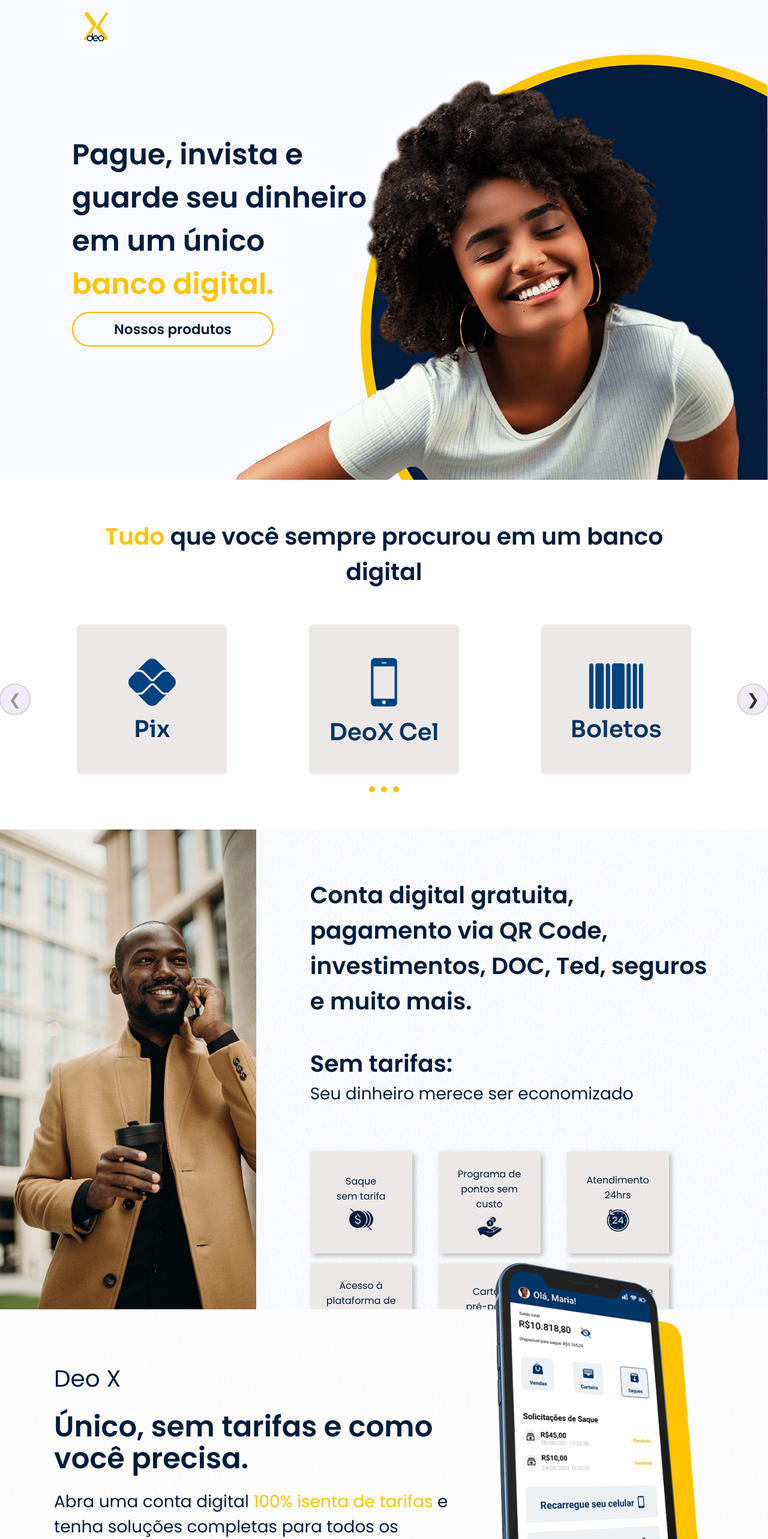
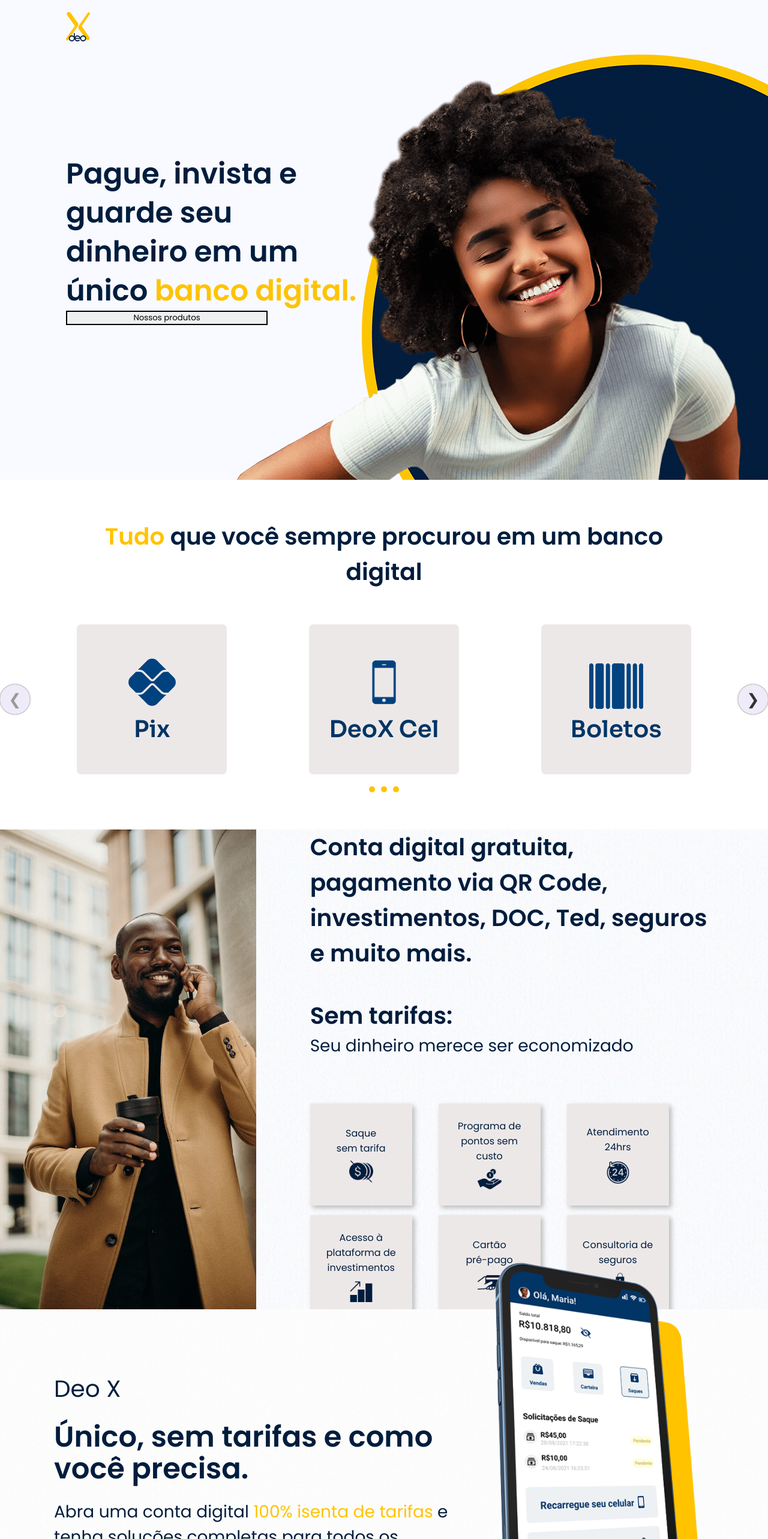
Before and after one commit to igorfurtado/DeoX, a React (Create React App) app: page / in a window 1280 px wide. Shown: the top 2566 px of the page at 60% size. Built offline with nearby package versions, Linux system fonts and the light colour scheme.

Commit message:
Responsividade seções 1 a 3

```diff
--- a/src/App.css
+++ b/src/App.css
@@ -1,19 +1,30 @@
-body {
+*{
   margin: 0;
   padding: 0;
-  color: #242424;
-  font-family: sans-serif;
+  box-sizing: border-box;
+}
+
+body {
+  font-family: 'Poppins', sans-serif;
   word-wrap: break-word;
   overflow-wrap: break-word;
   overflow-x: hidden;
+  height: 100vh;
+  max-height: -webkit-fill-available;
+  min-height: 100vh;
+  max-height: 100vh;
+  min-height: -webkit-fill-available;
 }
 
 html{
+  height: -webkit-fill-available;
   scroll-behavior: smooth;
 }
 
+@media screen and (min-width: 250px){
   .wrapper{
     width: 100%;
+    height: 100%;
     margin: 0 auto;
   }
 
@@ -21,6 +32,8 @@
     display: flex;
     flex-direction: column;
     background-color: #FFFFFF;
+    width: 100%;
+    height: 100%;
   }
 
   .nav{
@@ -49,6 +62,7 @@
 
   .content{
     background-color: #FFFFFF;
+    overflow: hidden;
   }
 
   .parallax{
@@ -66,6 +80,16 @@
     -webkit-background-size: cover;
     -moz-background-size: cover;
     -o-background-size: cover;
+  }
+
+  .first-section{
+    display: flex;
+    flex-direction: column;
+    justify-content: center;
+    height: 100vh !important;
+    width: 100%;
+    overflow: hidden;
+    position: relative;
   }
 
   .parallax-third-section{
@@ -102,17 +126,6 @@
     -o-background-size: cover;
   }
 
-/* .parallax::after{
-  content: "";
-  height: 100%;
-  width: 100%;
-  position: absolute;
-  z-index: 7;
-  /* background: linear-gradient(to bottom, rgba(0,0,0,0) 0, rgba(0,0,0,0) 50%, #000000 100%);
-  background: -moz-linear-gradient(to bottom, rgba(0,0,0,0) 0, rgba(0,0,0,0) 50%, #000000 100%);
-  background: -webkit-linear-gradient(to bottom, rgba(0,0,0,0) 0, rgba(0,0,0,0) 50%, #000000 100%); */
-/* } */
-
   .bg-first-section, .bg-third-section{
     background-color: #F8FAFF;
   }
@@ -123,6 +136,19 @@
 
   .bg-fifth-section{
     background-image: url('./assets/bg_section5.jpg');
+    background-size: cover;
+    background-repeat: no-repeat;
+  }
+
+  .wrapper-section3{
+    background-image: url('./assets/bg_section3.jpg');
+    background-size: cover;
+    background-repeat: no-repeat;
+    display: flex;
+  }
+
+  .light-bg-section3{
+    display: none;
   }
 
   .parallax h1{
@@ -130,30 +156,35 @@
   }
 
   .margin-section{
-  margin-left: 120px;
-  margin-right: 120px;
+    margin-left: 20px;
+    margin-right: 20px;
   }
 
   .box-title-1{
     display: flex;
     justify-content: center;
     align-items: center;
-  width: 50%;
+    width: 100%;
+    margin-top: -120px;
     text-align: left;
+    z-index: 100;
   }
 
   .image-bg-1{
     display: flex;
     justify-content: flex-end;
+    align-items: center;
     position: absolute;
     bottom: 0;
     right: 0;
+    z-index: 5;
+    margin-right: -2px;
   }
 
   .image-bg-1 img, .mockup img{
     position: relative;
-  width: 100%;
-  max-width: 100%;
+    width: 80%;
+    max-width: 80%;
     height: auto;
     display: block;
     margin-bottom: -5px;
@@ -161,7 +192,7 @@
 
   .grid-section3{
     display: grid;
-  grid-template: 1fr/1.5fr 3fr;
+    grid-template: 1fr/0fr 3fr;
     height: 100vh;
     width: 100%;
   }
@@ -174,22 +205,38 @@
     overflow: hidden;
   }
 
-.benefits-title{
+  .benefits-title1{
+    margin-left: 40px;
+    margin-right: 40px;
+  }
+
+  .benefits-title2{
     display: flex;
     flex-direction: column;
-  margin-top: 45px;
-  margin-left: 90px;
-  margin-right: 90px;
+    margin-top: 20px;
+    margin-left: 40px;
+    margin-right: 40px;
   }
 
   .grid-cards{
     display: grid;
-  grid-template: 1fr 1fr/1fr 1fr 1fr;
-  grid-gap: 16px 44px;
-  width: 550px;
-  margin-left: 90px;
-  margin-right: 90px;
-  margin-top: 75px;
+    grid-template: 1fr 1fr 1fr/1fr 1fr;
+    grid-gap: 10px 10px;
+    margin-left: 20px;
+    margin-right: 20px;
+    margin-top: 25px;
+    justify-items: center;
+    align-items: center;
+  }
+
+  .benefits-card .paragraph-poppins {
+    font-size: 12px;
+  }
+
+  .grid-wrapper{
+    display: flex;
+    justify-content: center;
+    align-items: center;
   }
 
   .benefits-card{
@@ -198,11 +245,17 @@
     justify-content: space-evenly;
     align-items: center;
     text-align: center;
-  width: 170px;
-  height: 170px;
-  background-color: #EDE8E8;
+    width: 130px;
+    height: 130px;
+    background-color: rgba(255, 255, 255, 0.25);
+    backdrop-filter: blur(100px);
     box-shadow: 4px 4px 8px rgba(0, 0, 0, 0.25);
+    border: 1px solid #EDE8E8;
     padding: 15px;
+  }
+
+  .img-card-benefits{
+    width: 40px;
   }
 
   .grid-seventh-section{
@@ -254,6 +307,7 @@
     width: 100%;
     height: 600px;
     position: relative;
+    overflow: hidden;
   }
 
   .doubts-box{
@@ -297,6 +351,7 @@
     width: 100%;
     height: 800px;
     position: relative;
+    overflow: hidden;
   }
 
   .form-box{
@@ -371,18 +426,39 @@
     color: #EDE8E8;
   }
 
+  .card-font-size{
+    width: 90px;
+  }
+
+  .jiydRp {
+    width: 180px !important;
+    height: 180px !important;
+    max-height: 250px !important;
+    max-width: 250px !important;
+  }
+
+  .title-section-2{
+    margin-top: 65px;
+    padding: 0 40px;
+  }
+
+  .qoLPS {
+    max-width: 100% !important;
+  }
+
   /* Utilitárias */
 
   .title-h1{
     font-family: 'Poppins', sans-serif;
     font-weight: 600;
-  font-size: 48px;
+    font-size: 18px;
+    line-height: 135%;
   }
 
   .title-h2{
     font-family: 'Poppins', sans-serif;
     font-weight: 600;
-  font-size: 39px;
+    font-size: 30px;
   }
 
   .title-h2-regular{
@@ -406,7 +482,7 @@
   .title-h5{
     font-family: 'Poppins', sans-serif;
     font-weight: 600;
-  font-size: 23px;
+    font-size: 18px;
   }
 
   .paragraph-poppins{
@@ -432,12 +508,16 @@
     color: #001D3D;
   }
 
-.services-card{
+  .services-card, .open-banking{
     display: flex;
     flex-direction: column;
     justify-content: center;
     align-items: center;
-  font-size: 33px;
+    font-size: 23px;
+  }
+
+  .open-banking{
+    font-size: 18px;
   }
 
   .text-orange{
@@ -453,10 +533,10 @@
     flex-direction: row;
     justify-content: center;
     align-items: center;
-  width: 336px;
+    width: 230px;
     cursor: pointer;
     padding: 10px 35px;
-  border: 2px solid #FFB200;
+    border: 2px solid #001D3D;
     border-radius: 112px;
     background-color: transparent;
     transition: all 0.3s ease-out;
@@ -497,3 +577,272 @@
     border: 2px solid #ca8e00;
     box-shadow: 2px 3px 5px 0.5px rgb(0 0 0 / 15%);
   }
+
+  .wrapper-section3 .title-h2{
+    font-size: 20px;
+  }
+
+  .wrapper-section3 .title-h4{
+    font-size: 14px;
+  }
+}
+
+@media screen and (min-width: 370px){
+
+  .title-h1{
+    font-size: 30px;
+  }
+
+  .box-title-1{
+    margin-top: -250px;
+  }
+
+  .image-bg-1 img{
+    width: 120%;
+    max-width: 120%;
+  }
+
+  .App {
+    height: 400px !important;
+  }
+
+  .grid-cards{
+    grid-gap: 15px 15px;
+  }
+}
+
+@media screen and (min-width: 405px){
+  .benefits-card{
+    width: 150px;
+    height: 150px;
+  }
+
+  .benefits-card .paragraph-poppins {
+    font-size: 16px;
+  }
+}
+
+@media screen and (min-width: 420px){
+
+  .title-h1{
+    font-size: 43px;
+  }
+
+  .box-title-1{
+    margin-top: -200px;
+  }
+
+  .image-bg-1 img, .mockup img{
+    width: 90%;
+    max-width: 90%;
+  }
+
+  .btn-large{
+    width: 280px;
+  }
+
+  .title-h5{
+    font-size: 23px;
+  }
+
+  .jiydRp {
+    width: 250px !important;
+    height: 250px !important;
+  }
+
+  .services-card{
+    font-size: 33px;
+  }
+
+  .open-banking{
+    font-size: 30px;
+  }
+}
+
+@media screen and (min-width: 250px) and (max-height: 580px){
+
+  .wrapper-section3 .title-h2{
+    font-size: 12px;
+  }
+
+  .wrapper-section3 .title-h4{
+    font-size: 9px;
+  }
+
+  .benefits-title2 {
+    margin-top: 10px;
+  }
+
+  .grid-cards {
+    margin-left: 0px;
+    margin-right: 0px;
+    margin-top: 10px;
+  }
+
+  .benefits-card {
+    width: 90px;
+    height: 90px;
+    padding: 5px;
+  }
+
+  .benefits-card .paragraph-poppins {
+    font-size: 10px;
+  }
+
+  .img-card-benefits {
+    width: 25px;
+  }
+}
+
+@media screen and (min-width: 250px) and (max-height: 700px){
+  .benefits-card {
+    width: 100px;
+    height: 100px;
+    padding: 5px;
+  }
+
+  .benefits-card .paragraph-poppins {
+    font-size: 10px;
+  }
+
+  .img-card-benefits {
+    width: 25px;
+  }
+}
+
+@media screen and (min-width: 545px){
+  .margin-section{
+    margin-left: 40px;
+    margin-right: 40px;
+  }
+
+  .title-h1{
+    font-size: 48px;
+  }
+
+  .box-title-1{
+    margin-top: -300px;
+  }
+
+  .benefits-card {
+    width: 170px;
+    height: 170px;
+  }
+}
+
+@media screen and (min-width: 680px){
+  .title-section-2{
+    padding: 0 120px;
+  }
+
+  .title-h2{
+    font-size: 39px;
+  }
+
+  .qoLPS {
+    max-width: 70% !important;
+  }
+
+}
+
+@media screen and (min-width: 740px){
+
+  .wrapper-section3 .title-h2{
+    font-size: 30px;
+  }
+
+  .wrapper-section3 .title-h4{
+    font-size: 28px;
+  }
+
+  .grid-cards{
+    display: grid;
+    grid-template: 1fr 1fr/1fr 1fr 1fr;
+    grid-gap: 36px 36px;
+    width: 550px;
+    margin-left: 90px;
+    margin-right: 90px;
+    margin-top: 75px;
+  }
+
+  .benefits-title1{
+    margin-left: 90px;
+    margin-right: 90px;
+  }
+
+  .benefits-title2{
+    margin-top: 45px;
+    margin-left: 90px;
+    margin-right: 90px;
+  }
+}
+
+@media screen and (min-width: 800px){
+  .grid-cards{
+    grid-gap: 16px 44px;
+  }
+}
+
+@media screen and (min-width: 882px){
+  .wrapper-section3 .title-h2{
+    font-size: 39px;
+  }
+}
+
+@media screen and (min-width: 992px){
+  .btn-large, .btn-medium, .btn-form{
+    width: 336px;
+  }
+
+  .grid-section3{
+    grid-template: 1fr/1.5fr 3fr;
+  }
+
+  .grid-wrapper{
+    display: flex;
+    justify-content: flex-start;
+    align-items: center;
+  }
+
+  .light-bg-section3{
+    display: flex;
+  }
+
+  .benefits-card{
+    background-color: #EDE8E8;
+    box-shadow: 4px 4px 8px rgba(0, 0, 0, 0.25);
+  }
+
+}
+
+@media screen and (min-width: 1100px){
+  .box-title-1{
+    margin-top: -280px;
+  }
+}
+
+@media screen and (min-width: 1180px){
+  .image-bg-1 img, .mockup img{
+    width: 100%;
+    max-width: 100%;
+  }
+
+  .margin-section{
+    margin-left: 90px;
+    margin-right: 90px;
+  }
+
+  .box-title-1 {
+    width: 45%;
+    margin-top: 0;
+  }
+}
+
+@media screen and (min-width: 1290px){
+  .box-title-1{
+    width: 50%;
+  }
+}
+
+@media screen and (min-width: 1400px){
+}
--- a/src/components/FirstSection.js
+++ b/src/components/FirstSection.js
@@ -3,12 +3,14 @@
 
 export default function FirstSection() {
     return (
-        <section className=" section-module parallax bg-first-section">
+        <section className=" section-module first-section bg-first-section">
             <div className="margin-section">
-                <div className="box-title-1">
-                    <h1 className="title-h1 text-blue">Pague, invista e guarde seu dinheiro em um único <br></br> <span className="text-orange">banco digital.</span></h1>
+                <div style={{ position: "relative", zIndex: "100", marginLeft: "20px" }}>
+                    <div className="box-title-1">
+                        <h1 className="title-h1 text-blue">Pague, invista e guarde seu dinheiro em um único <span className="text-orange">banco digital.</span></h1>
+                    </div>
+                    <AnchorLink href='#products' style={{ textDecoration: "none", zIndex: "100" }}><button className="btn-large title-h5 text-blue">Nossos produtos</button></AnchorLink>
                 </div>
-                <AnchorLink href='#products' style={{ textDecoration: "none" }}><button className="btn-large title-h5 text-blue">Nossos produtos</button></AnchorLink>
                 <div className="image-bg-1">
                     <img src="./assets/bg_section1.png" alt="Mulher feliz + Deo X"></img>
                 </div>
--- a/src/components/ItemsSlider/ItemSlider.js
+++ b/src/components/ItemsSlider/ItemSlider.js
@@ -13,50 +13,50 @@
     ];
 
     return (
-        <div>
-            <h1 style={{ textAlign: "center", marginTop: "65px", padding: " 0 120px" }} className="text-blue title-h2"><span className="text-orange">Tudo</span> que você sempre procurou em um banco digital</h1>
+        <div style={{ width: "100%", height: "100%" }}>
+            <h1 style={{ textAlign: "center" }} className="text-blue title-h2 title-section-2"><span className="text-orange">Tudo</span> que você sempre procurou em um banco digital</h1>
             <div className="App">
                 <Carousel breakPoints={breakPoints}>
                     <Item>
-                        <div className="font-sora services-card">
-                            <div><img src="./assets/pix-logo.png" style={{ width: "90px" }} alt="Deo X Pix"></img></div>
+                        <div className="font-sora services-card card-size">
+                            <div><img src="./assets/pix-logo.png" className="card-font-size" alt="Deo X Pix"></img></div>
                             <h3 className="sora-card">Pix</h3>
                         </div>
                     </Item>
                     <Item>
-                        <div className="font-sora services-card">
-                            <div><img src="./assets/phone-icon.png" style={{ width: "100px" }} alt="Deo X Cel"></img></div>
+                        <div className="font-sora services-card card-size">
+                            <div><img src="./assets/phone-icon.png" className="card-font-size" alt="Deo X Cel"></img></div>
                             <h3 className="sora-card">DeoX Cel</h3>
                         </div>
                     </Item>
                     <Item>
-                        <div className="font-sora services-card" style={{ marginTop: "15px" }}>
-                            <div><img src="./assets/bar-code-icon.png" style={{ width: "90px" }} alt="Barcode Deo X"></img></div>
+                        <div className="font-sora services-card card-size" style={{ marginTop: "15px" }}>
+                            <div><img src="./assets/bar-code-icon.png" className="card-font-size" alt="Barcode Deo X"></img></div>
                             <h3 className="sora-card">Boletos</h3>
                         </div>
                     </Item>
                     <Item>
-                        <div className="font-sora services-card">
-                            <div><img src="./assets/ted-icon.png" style={{ width: "90px" }} alt="TED icon Deo X"></img></div>
+                        <div className="font-sora services-card card-size">
+                            <div><img src="./assets/ted-icon.png" className="card-font-size" alt="TED icon Deo X"></img></div>
                             <h3 className="sora-card">TED</h3>
                         </div>
                     </Item>
                     <Item>
-                        <div className="font-sora services-card">
-                            <div><img src="./assets/doc-icon.png" style={{ width: "90px" }} alt="DOC icon Deo X"></img></div>
+                        <div className="font-sora services-card card-size">
+                            <div><img src="./assets/doc-icon.png" className="card-font-size" alt="DOC icon Deo X"></img></div>
                             <h3 className="sora-card">DOC</h3>
                         </div>
                     </Item>
                     <Item>
-                        <div className="font-sora services-card">
-                            <div><img src="./assets/qr-code-icon.png" style={{ width: "90px" }} alt="Pagamento com QR Code Deo X"></img></div>
+                        <div className="font-sora services-card card-size">
+                            <div><img src="./assets/qr-code-icon.png" className="card-font-size" alt="Pagamento com QR Code Deo X"></img></div>
                             <h3 className="sora-card">QR Code</h3>
                         </div>
                     </Item>
                     <Item>
-                        <div className="font-sora services-card">
-                            <div style={{ height: "115px" }}><img src="./assets/open-banking-icon.png" style={{ width: "90px" }} alt="Open banking Deo X"></img></div>
-                            <h3 className="sora-card" style={{ fontSize: "30px" }}>Open Banking</h3>
+                        <div className="font-sora services-card card-size">
+                            <div style={{ height: "115px" }}><img src="./assets/open-banking-icon.png" className="card-font-size" alt="Open banking Deo X"></img></div>
+                            <h3 className="sora-card open-banking">Open Banking</h3>
                         </div>
                     </Item>
                 </Carousel>
--- a/src/components/ItemsSlider/styles.css
+++ b/src/components/ItemsSlider/styles.css
@@ -3,7 +3,7 @@
     display: flex;
     align-items: center;
     justify-content: center;
-    height: 400px;
+    height: 320px;
   }
 
 .qoLPS {
--- a/src/components/SecondSection.js
+++ b/src/components/SecondSection.js
@@ -3,7 +3,7 @@
 
 export default function SecondSection() {
     return (
-        <section className="section-module content">
+        <section className="section-module content  ">
             <div className="packaging" id="products">
                 <ItemSlider className="font-sora"></ItemSlider>
             </div>
--- a/src/components/Slider/slider.css
+++ b/src/components/Slider/slider.css
@@ -1,7 +1,7 @@
-*{
+/* *{
     box-sizing: border-box;
     margin: 0;
-}
+} */
 
 :root{
     --heights: 50vh;
--- a/src/components/ThirdSection.js
+++ b/src/components/ThirdSection.js
@@ -8,42 +8,44 @@
                 <div className="bg-image-3">
                     <img src="../assets/bg_section3.jpg" alt="Men holding his phone and smiling - Deo X"></img>
                 </div>
-                <div>
+                <div className="wrapper-section3">
                     <div style={{ position: "absolute", width: "100%", height: "100%" }}>
-                        <img style={{ width: "100%", height: "100%" }} src="../assets/bg-f8faff.jpg" alt="Light background"></img>
+                        <img className="light-bg-section3" style={{ width: "100%", height: "100%" }} src="../assets/bg-f8faff.jpg" alt="Light background"></img>
                     </div>
 
-                    <div style={{ position: "relative" }}>
-                        <h2 className="title-h2 text-blue" style={{ marginTop: "80px", marginLeft: "90px", marginRight: "90px" }}>Conta digital gratuita, pagamento
+                    <div style={{ position: "relative", display: "flex", flexDirection: "column", justifyContent: "center" }}>
+                        <h2 className="title-h2 text-blue benefits-title1">Conta digital gratuita, pagamento
                             via QR Code, investimentos, DOC, Ted, seguros e muito mais. </h2>
-                        <div className="benefits-title">
+                        <div className="benefits-title2">
                             <h2 className="title-h2 text-blue">Sem tarifas:</h2>
                             <h3 className="title-h4 text-blue">Seu dinheiro merece ser economizado</h3>
                         </div>
+                        <div className="grid-wrapper">
                             <div className="grid-cards">
-                            <div className="benefits-card">
+                                <div className="benefits-card paragraph-poppins">
                                     <p className="paragraph-poppins">Saque <br />sem tarifa</p>
-                                <img src="../assets/noTax.png" alt="No Tax - Deo X" style={{ width: "40px", marginTop: "-15px" }}></img>
+                                    <img className="img-card-benefits" src="../assets/noTax.png" alt="No Tax - Deo X" style={{ marginTop: "-15px" }}></img>
                                 </div>
                                 <div className="benefits-card paragraph-poppins">
                                     <p className="paragraph-poppins">Programa de pontos sem custo</p>
-                                <img src="../assets/points-icon.png" alt="Points program - Deo X" style={{ width: "40px", marginTop: "-5px" }}></img>
+                                    <img className="img-card-benefits" src="../assets/points-icon.png" alt="Points program - Deo X" style={{ marginTop: "-5px" }}></img>
                                 </div>
                                 <div className="benefits-card paragraph-poppins">
                                     <p className="paragraph-poppins">Atendimento 24hrs</p>
-                                <img src="../assets/time-icon.png" alt="24hrs - Deo X" style={{ width: "40px", marginTop: "-10px" }}></img>
+                                    <img className="img-card-benefits" src="../assets/time-icon.png" alt="24hrs - Deo X" style={{ marginTop: "-10px" }}></img>
                                 </div>
                                 <div className="benefits-card paragraph-poppins">
                                     <p className="paragraph-poppins">Acesso à plataforma de investimentos</p>
-                                <img src="../assets/invest-icon.png" alt="Invest - Deo X" style={{ width: "40px", marginTop: "-5px" }}></img>
+                                    <img className="img-card-benefits" src="../assets/invest-icon.png" alt="Invest - Deo X" style={{ marginTop: "-5px" }}></img>
                                 </div>
                                 <div className="benefits-card paragraph-poppins">
                                     <p className="paragraph-poppins">Cartão <br />pré-pago</p>
-                                <img src="../assets/card-icon.png" alt="Cards - Deo X" style={{ width: "45px", marginTop: "-15px" }}></img>
+                                    <img className="img-card-benefits" src="../assets/card-icon.png" alt="Cards - Deo X" style={{ marginTop: "-15px" }}></img>
                                 </div>
                                 <div className="benefits-card paragraph-poppins">
                                     <p className="paragraph-poppins">Consultoria de seguros</p>
-                                <img src="../assets/security-icon.png" alt="Insurance - Deo X" style={{ width: "45px", marginTop: "-15px" }}></img>
+                                    <img className="img-card-benefits" src="../assets/security-icon.png" alt="Insurance - Deo X" style={{ marginTop: "-15px" }}></img>
+                                </div>
                             </div>
                         </div>
                     </div>
```
Also changed, not shown: src/assets/bg_section3.jpg (added). Lines whose indentation alone changed are shown as unchanged.
